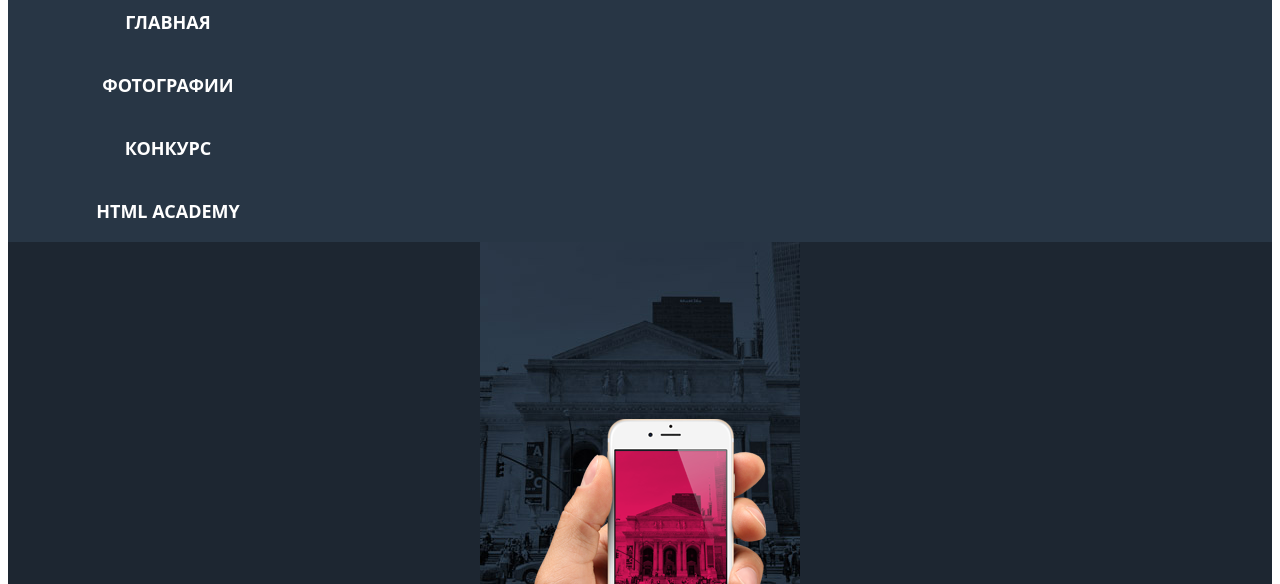
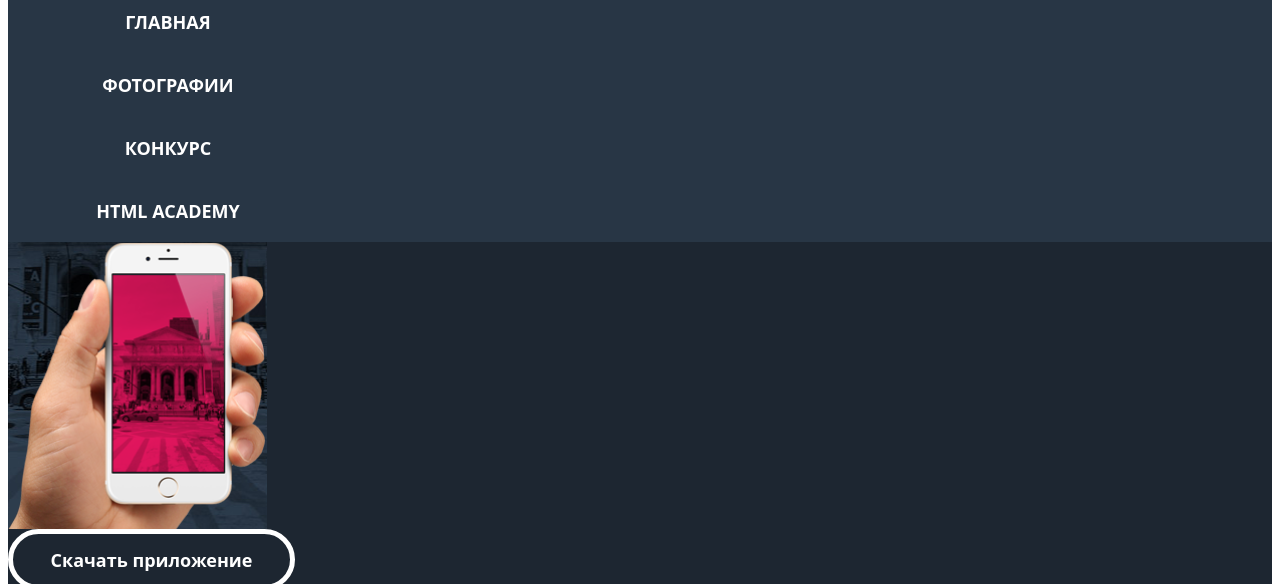
Before and after one commit to daria-z/342977-pink, a website: page source/index.html in a window 1280 px wide. Shown: the part 55-639 px from the top of the page. Drawn offline with nearby package versions, Linux system fonts and the light colour scheme; files that its build step writes are made by us from their sources.

Commit message:
Изменила изображение в блоке загрузки

```diff
--- a/source/index.html
+++ b/source/index.html
@@ -34,7 +34,7 @@
       <h1 class="visually-hidden">Приложение для обработки фотографий Pink</h1>
       <section class="download">
         <h2 class="visually-hidden">Как скачать наше приложение</h2>
-        <div class="download__preview"></div>
+        <img class="download__preview" src="sass/blocks/download/iphone-hand-mobile@1x.png" width="259" height="287" alt="пример результата работы нашего приложения">
         <a class="button download__link" href="#">Скачать приложение</a>
         <div class="download__wrapper-store">
           <img class="download__store-image download__store-image--apple" src="sass/blocks/download/logo-apple.svg" width="47" height="56" alt="App Store">
--- a/source/sass/blocks/download/download.scss
+++ b/source/sass/blocks/download/download.scss
@@ -7,8 +7,7 @@
 }
 
 .download__preview {
-  height: 462px;
-  background-image: url("../sass/blocks/download/iphone-hand-mobile@1x.png"), url("../sass/blocks/download/bg-back-mobile@1x.jpg");
+  background-image: url("../sass/blocks/download/bg-back-mobile@1x.jpg");
   background-repeat: no-repeat;
   background-position: bottom;
   background-color: #1d2631;
```
